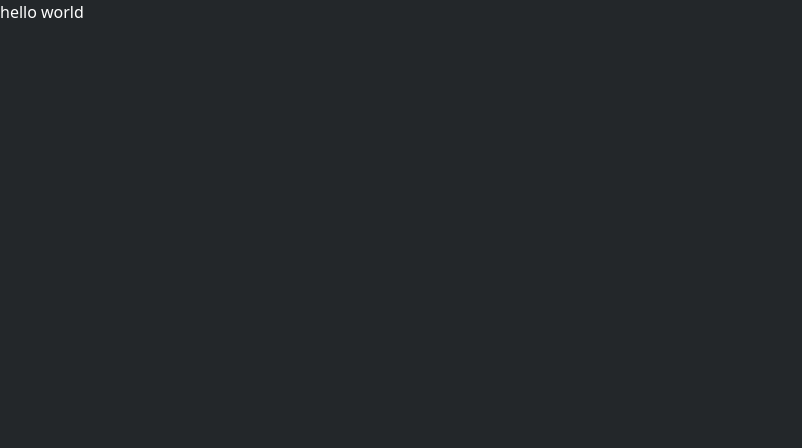
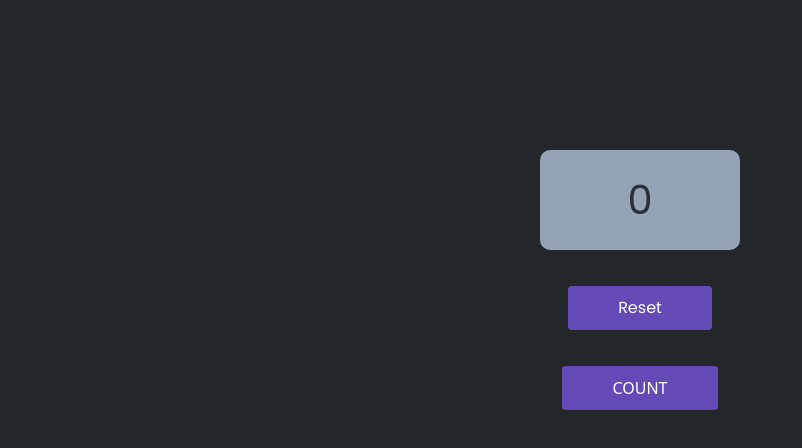
Before and after one commit to Meysadesu/qurankita, a Next.js app: page /tasbih in a window 1280 px wide. Shown: the top 448 px of the page, without its empty margins (0-802 px from the left). Built offline with nearby package versions, Linux system fonts and the light colour scheme.

Commit message:
add tasbih

```diff
--- a/pages/tasbih/index.js
+++ b/pages/tasbih/index.js
@@ -1,9 +1,19 @@
+import { useState } from "react";
 import Layout from "../component/layout/layout";
 
 export default function About() {
+
+    const [count, setCount] = useState(0)
+
     return (
         <Layout>
-            <p>hello world</p>
+            <div className="h-[70vh] w-[100vw] flex flex-col justify-center items-center">
+                <div className=" flex flex-col items-center">
+                    <p className="text-[40px] font-popins h-[100px] w-[200px] flex justify-center items-center text-dark-grey bg-slate-400 rounded-[10px]">{count}</p>
+                    <p onClick={() => setCount(0)} className="my-9 px-[50px] py-[10px] bg-violet rounded font-popins">Reset</p>
+                    <button onClick={() => setCount(count += 1)} className=" px-[50px] py-[10px] bg-violet rounded font-popin">COUNT</button>
+                </div>
+            </div>
         </Layout>
     )
 }
```
